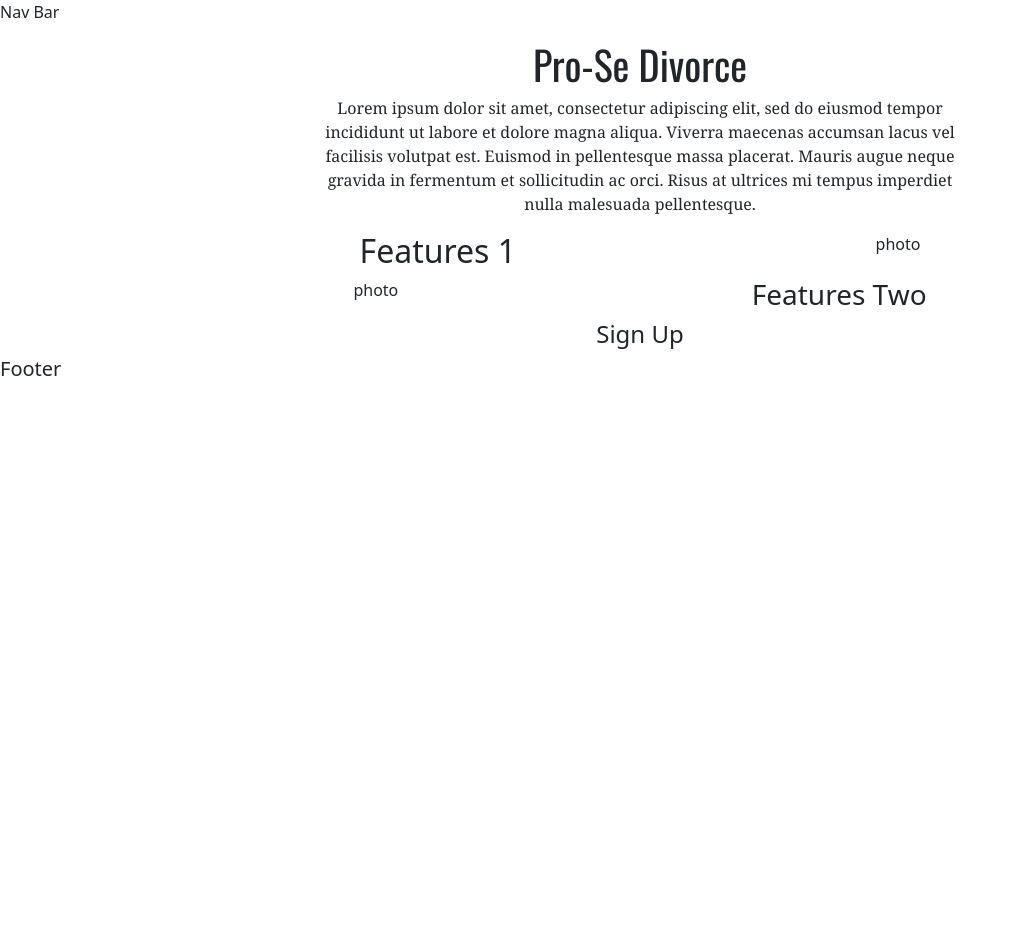
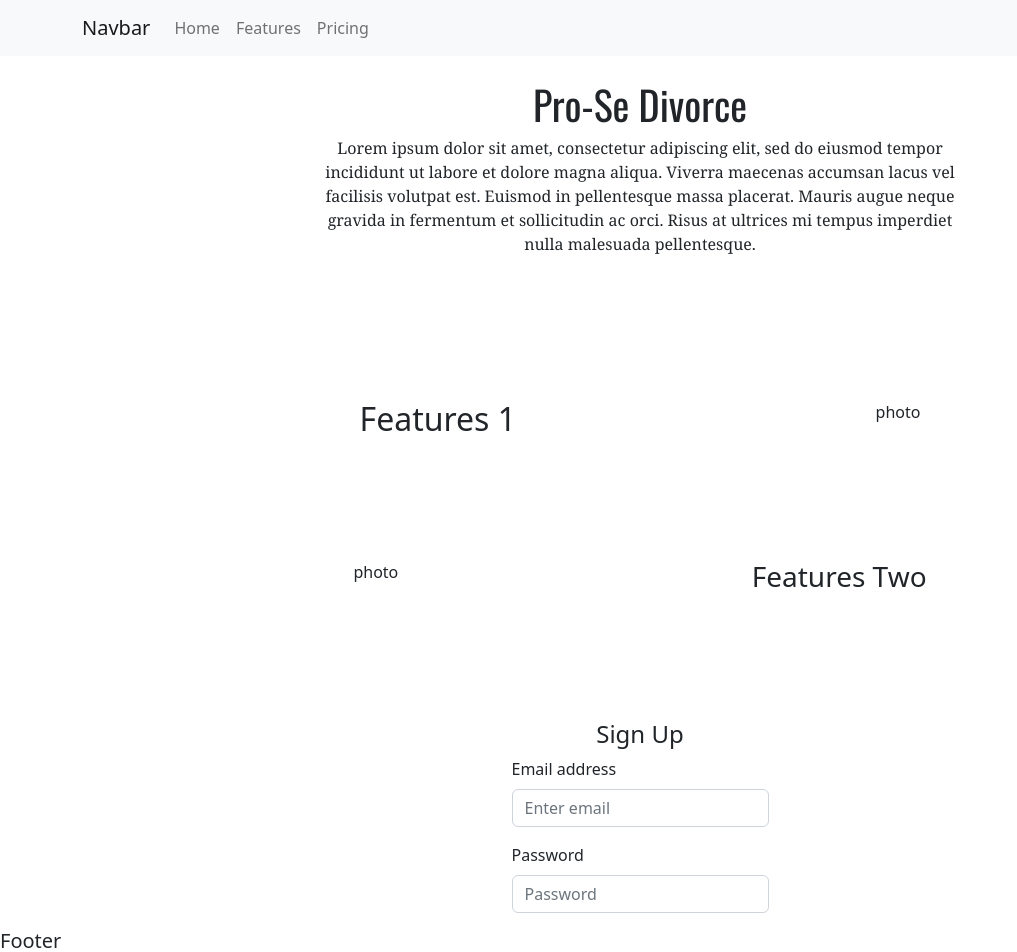
Before and after one commit to amgallo1213/DivorceApp, a React (Create React App) app in the folder client/: page / in a window 1280 px wide. Shown: the top 952 px of the page, without its empty margins (0-1017 px from the left). Before the commit the page ends 800 px from the top, so only its background shows below. Built offline with nearby package versions, Linux system fonts and the light colour scheme.

Commit message:
adding more styling

```diff
--- a/client/src/App.css
+++ b/client/src/App.css
@@ -2,10 +2,12 @@
 font-family: 'Oswald', sans-serif; */
 
 
-#hero, #sign-up  {
+#hero  {
   display: flex;
   flex-direction: column;
   align-items: center;
+  margin-top: 5rem;
+  height: 20rem;
 }
 
 h1  {
@@ -25,4 +27,13 @@ h1  {
   display: flex;
   flex-direction: row;
   justify-content: space-evenly;
+  height: 10rem;
 }
+
+/* --------------------------------------------------- */
+
+#sign-up  {
+  display: flex;
+  flex-direction: column;
+  align-items: center;
+}
--- a/client/src/components/NavBar.js
+++ b/client/src/components/NavBar.js
@@ -1,10 +1,21 @@
-
+import Container from 'react-bootstrap/Container';
+import Nav from 'react-bootstrap/Nav';
+import Navbar from 'react-bootstrap/Navbar';
 
 
 const NavBar = () => {
     return (
         <div>
-            <p>Nav Bar</p>
+            <Navbar bg="light" variant="light" fixed="top">
+                <Container>
+                <Navbar.Brand href="#home">Navbar</Navbar.Brand>
+                <Nav className="me-auto">
+                    <Nav.Link href="#home">Home</Nav.Link>
+                    <Nav.Link href="#features">Features</Nav.Link>
+                    <Nav.Link href="#pricing">Pricing</Nav.Link>
+                </Nav>
+                </Container>
+            </Navbar>
         </div>
     );
 }
--- a/client/src/components/SignUp.js
+++ b/client/src/components/SignUp.js
@@ -1,11 +1,20 @@
-
+import Form from 'react-bootstrap/Form';
 
 
 const SignUp = () => {
     return (
         <div id="sign-up">
             <h4>Sign Up</h4>
-
+            <Form>
+                <Form.Group className="mb-3" >
+                    <Form.Label>Email address</Form.Label>
+                    <Form.Control type="email" placeholder="Enter email" />
+                </Form.Group>
+                <Form.Group className="mb-3" >
+                    <Form.Label>Password</Form.Label>
+                    <Form.Control type="password" placeholder="Password" />
+                </Form.Group>
+            </Form>
         </div>
     );
 }
```
